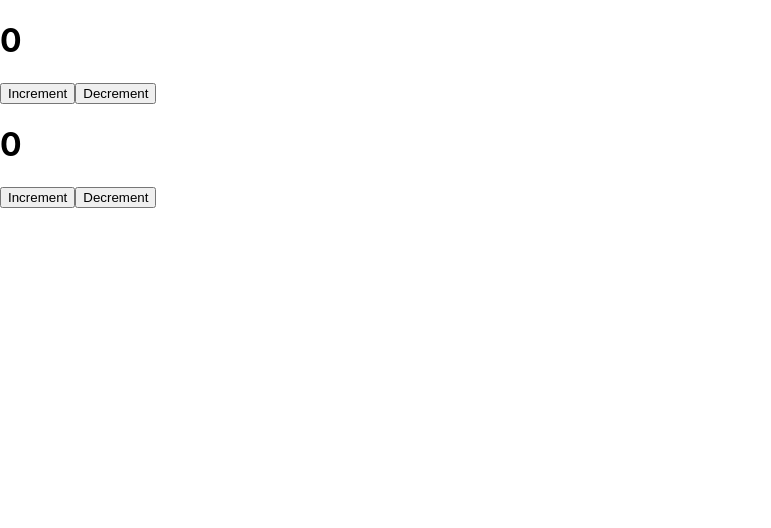
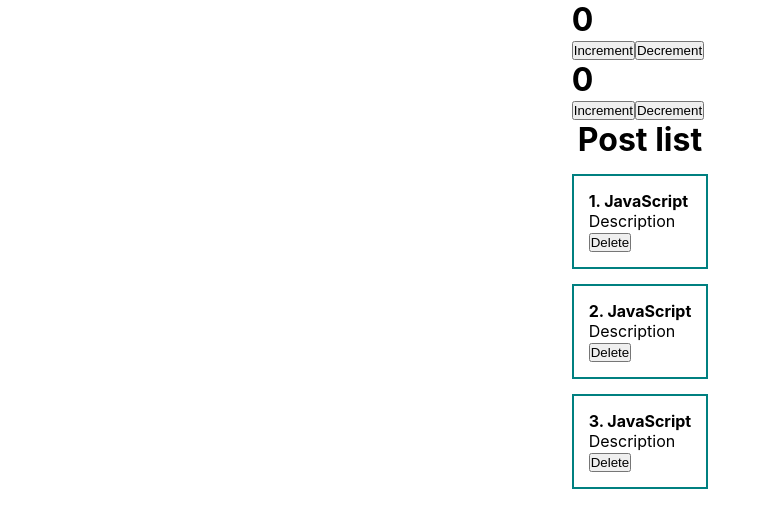
Before and after one commit to ghblacktrade/react__theory, a React (Create React App) app: page / in a window 1280 px wide. Shown: the top 528 px of the page, without its empty margins (0-771 px from the left). Built offline with nearby package versions, Linux system fonts and the light colour scheme.

Commit message:
styleAndHooks

```diff
--- a/src/App.js
+++ b/src/App.js
@@ -3,14 +3,25 @@
 import Counter from "./components/Counter";
 import ClassCounter from "./components/ClassCounter";
 
+import './Styles/App.css'
+import PostItem from "./components/PostItem";
+
 function App() {
-    const [value, setValue]= useState(1)
-
+    const [posts, setPosts] = useState([
+            {id: 1, title: 'JavaScript', body: 'Description'},
+            {id: 2, title: 'JavaScript', body: 'Description'},
+            {id: 3, title: 'JavaScript', body: 'Description'}
+        ]
+    )
     return (
         <div>
-<Counter />
+            <Counter/>
+            <ClassCounter/>
+            <h1 style={{textAlign: 'center'}}>Post list</h1>
+            {posts.map(post =>
+                <PostItem post={post} key={post.id}/>
+            )}
 
-            <ClassCounter />
         </div>
     );
 }
--- /dev/null
+++ b/src/Styles/App.css
@@ -0,0 +1,24 @@
+* {
+    margin: 0;
+    padding: 0;
+    box-sizing: border-box;
+}
+
+#root {
+    display: flex;
+    justify-content: center;
+
+}
+
+.App {
+    width: 800px;
+}
+
+.post {
+    display: flex;
+    padding: 15px;
+    border: 2px solid teal;
+    margin-top: 15px;
+    justify-content: space-between;
+    align-items: center;
+}
--- /dev/null
+++ b/src/components/PostItem.jsx
@@ -0,0 +1,20 @@
+import React from "react";
+
+
+const PostItem = (props) => {
+  return (
+      <div className='post'>
+          <div className='post__content'>
+              <strong>{props.post.id}. {props.post.title}</strong>
+              <div>
+                  {props.post.body}
+              </div>
+              <div className='posts__btn'>
+                  <button>Delete</button>
+              </div>
+          </div>
+      </div>
+  )
+}
+
+export default PostItem
```
Also changed, not shown: src/components/PostList.jsx (added).
